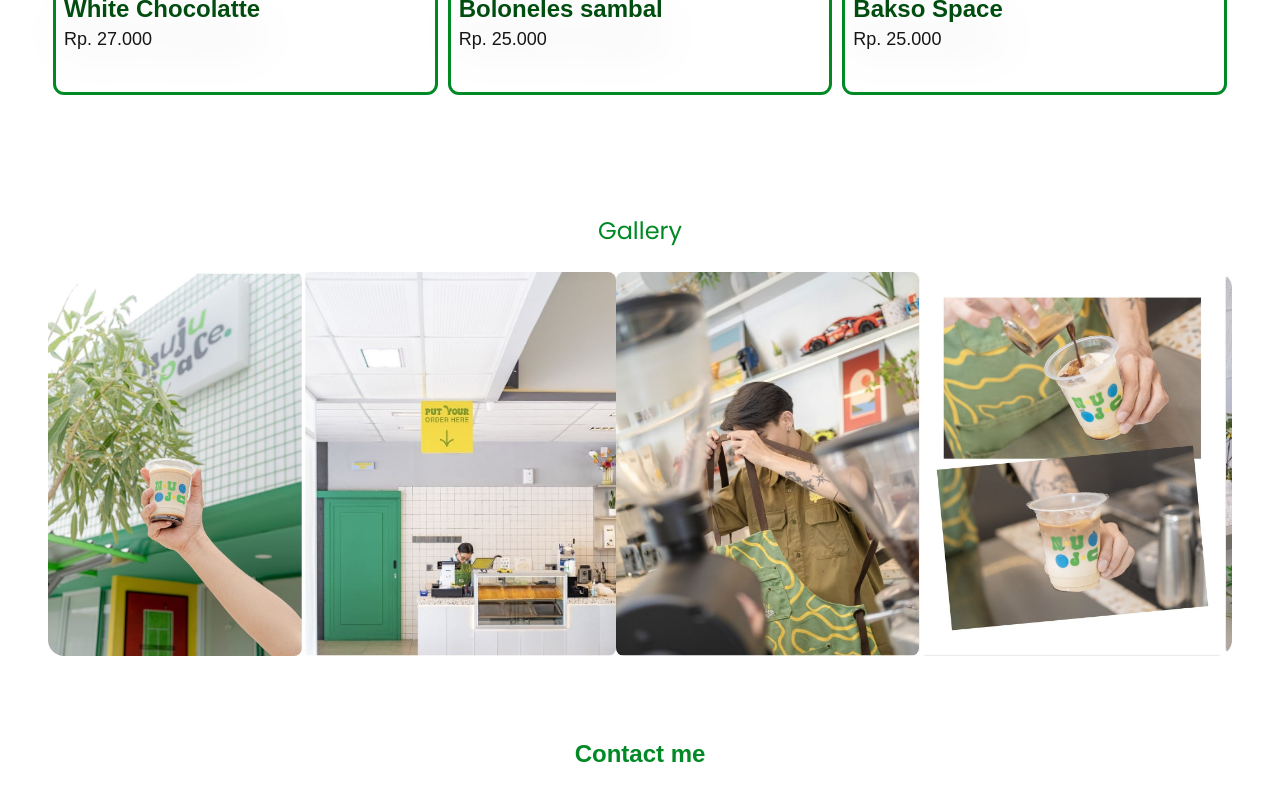
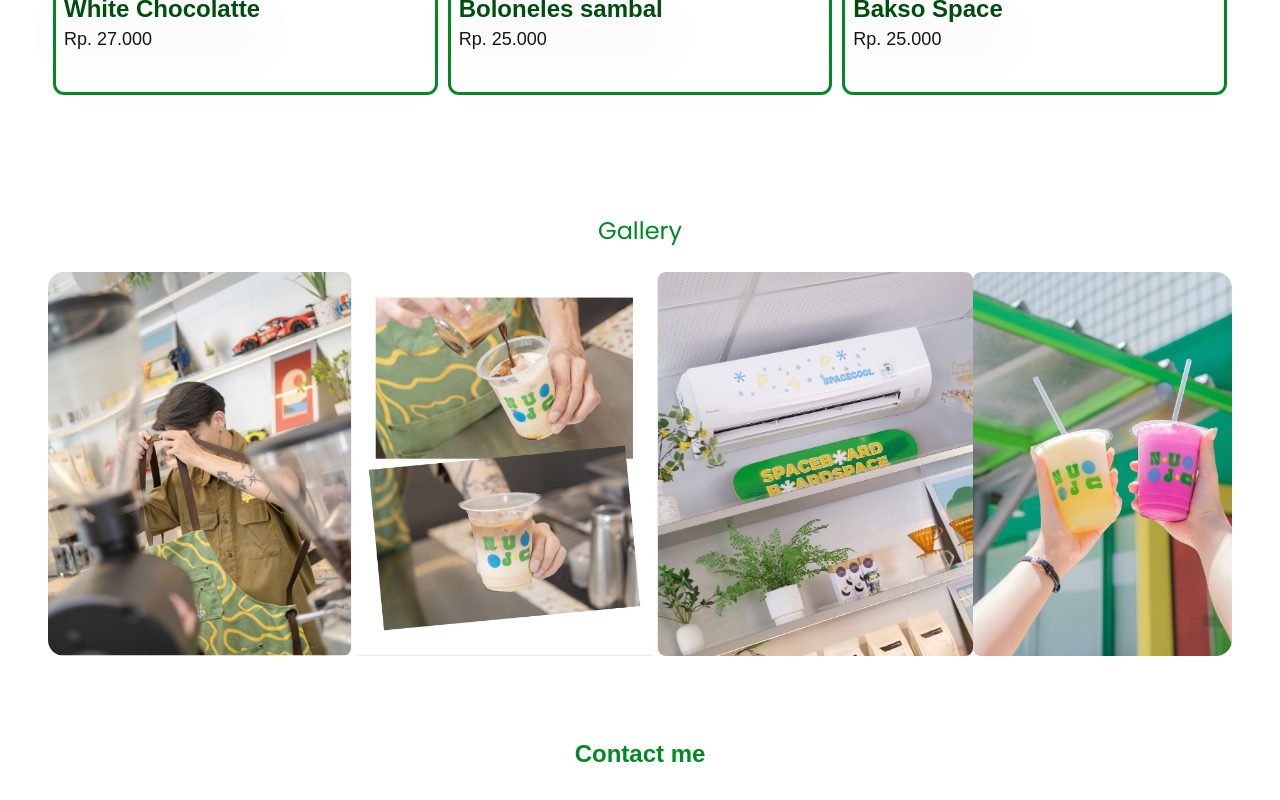
Before and after one commit to xwixz14/FrozenFood_ProjectWebII, a Next.js app: page / in a window 1280 px wide. Shown: the part 2997-3797 px from the top of the page. Built offline with nearby package versions, Linux system fonts and the light colour scheme.

Commit message:
menambahkan size pada ukuran gambar di halaman gallery

```diff
--- a/src/components/gallery/page.tsx
+++ b/src/components/gallery/page.tsx
@@ -25,20 +25,6 @@ function Gallery() {
           </h1>
         </div>
         <div className="carousel rounded-box w-full h-96 ">
-          <div className="carousel-item ">
-            <img
-              src="/images/gallery/gallery1.jpg"
-              alt="Burger"
-              className="w-[100%] h-[100%] rounded-lg"
-            />
-          </div>
-          <div className="carousel-item">
-            <img
-              src="/images/gallery/gallery2.jpg"
-              alt="Burger"
-              className="w-[100%] h-[100%] rounded-lg"
-            />
-          </div>
           <div className="carousel-item">
             <img
               src="/images/gallery/gallery3.jpg"
```
